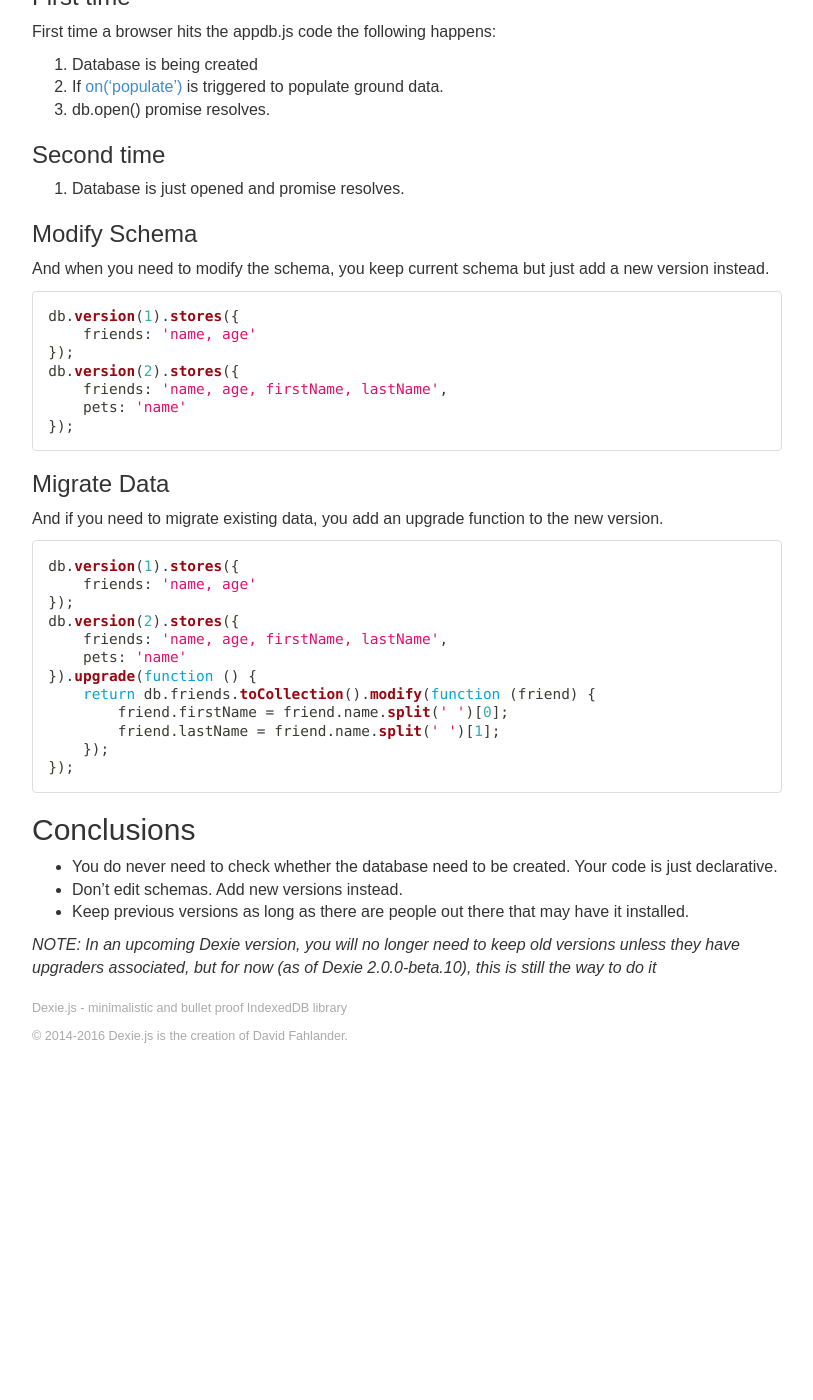
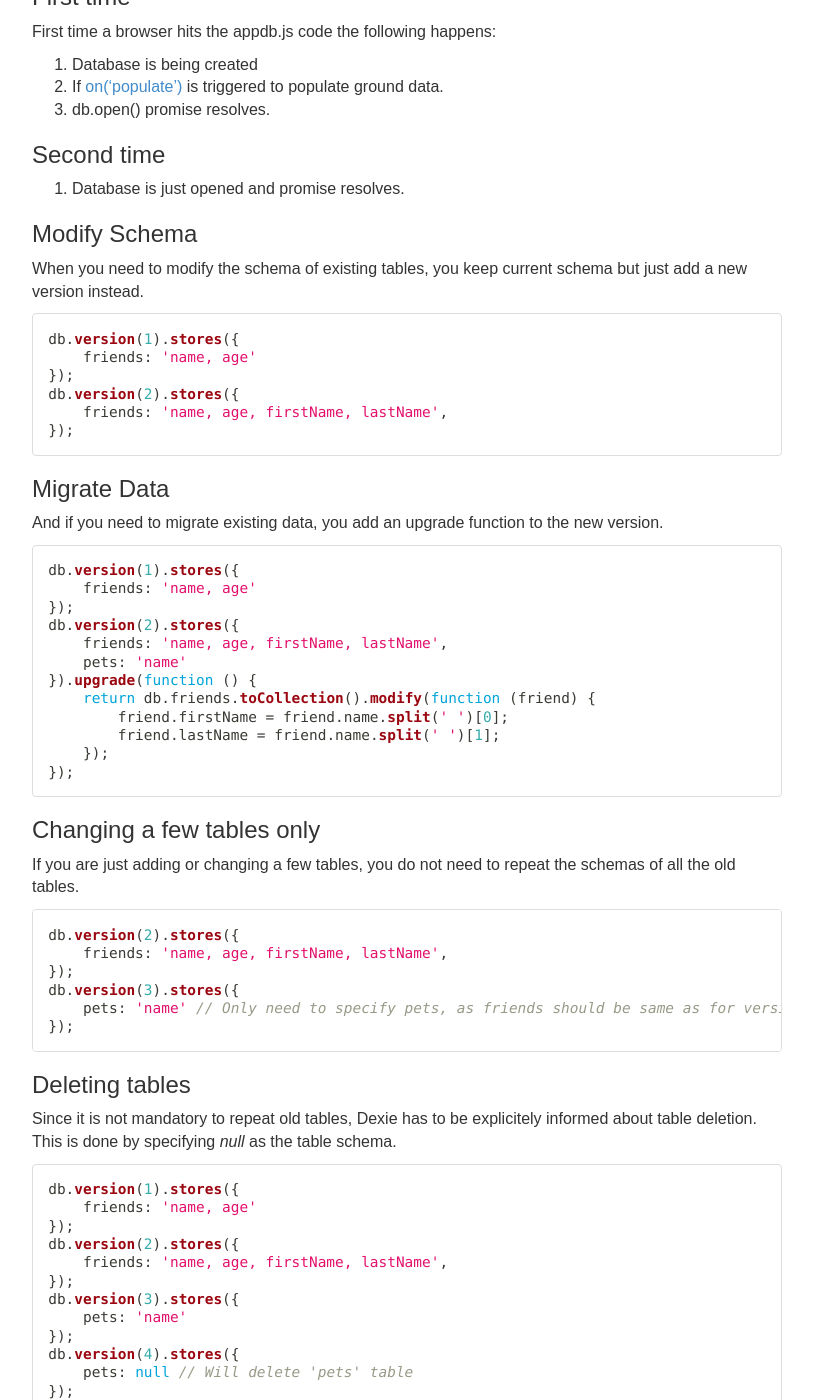
Before and after one commit to dexie/dexie-website, a Jekyll site: the page built from docs/Tutorial/Understanding-the-basics.md, in a window 1280 px wide and 1400 px high, scrolled down 856 px. Shown: the whole window, without its empty margins (38-851 px from the left). Built offline with Jekyll 4.4.1, drawn with Linux system fonts in a browser that asks for light colours; before the commit the page ends 1942 px from its top, so only the background shows below that; some of the changed text lies outside the part shown.

Commit message:
Update Understanding-the-basics.md

````diff
--- a/docs/Tutorial/Understanding-the-basics.md
+++ b/docs/Tutorial/Understanding-the-basics.md
@@ -40,7 +40,7 @@ First time a browser hits the appdb.js code the following happens:
 
 ### Modify Schema
 
-And when you need to modify the schema, you keep current schema but just add a new version instead.
+When you need to modify the schema of existing tables, you keep current schema but just add a new version instead.
 
 ```javascript
 db.version(1).stores({
@@ -71,11 +70,42 @@ db.version(2).stores({
 });
 ```
 
+### Changing a few tables only
+If you are just adding or changing a few tables, you do not need to repeat the schemas of all the old tables.
+
+```javascript
+db.version(2).stores({
+    friends: 'name, age, firstName, lastName',
+});
+db.version(3).stores({
+    pets: 'name' // Only need to specify pets, as friends should be same as for version 2.
+});
+```
+
+### Deleting tables
+Since it is not mandatory to repeat old tables, Dexie has to be explicitely informed about table deletion. This is done by specifying *null* as the table schema.
+
+```javascript
+db.version(1).stores({
+    friends: 'name, age'
+});
+db.version(2).stores({
+    friends: 'name, age, firstName, lastName',
+});
+db.version(3).stores({
+    pets: 'name'
+});
+db.version(4).stores({
+    pets: null // Will delete 'pets' table
+});
+```
 
 ## Conclusions
 
 * You do never need to check whether the database need to be created. Your code is just declarative.
 * Don't edit schemas. Add new versions instead.
 * Keep previous versions as long as there are people out there that may have it installed.
+* New versions only need to specify the tables that differs from previous version
+* To delete a table, add a new version specifying the table as *null*.
 
 *NOTE: In an upcoming Dexie version, you will no longer need to keep old versions unless they have upgraders associated, but for now (as of Dexie 2.0.0-beta.10), this is still the way to do it*
````
Also changed, not shown: other parts of docs/Tutorial/Understanding-the-basics.md (+0 -1 lines).
